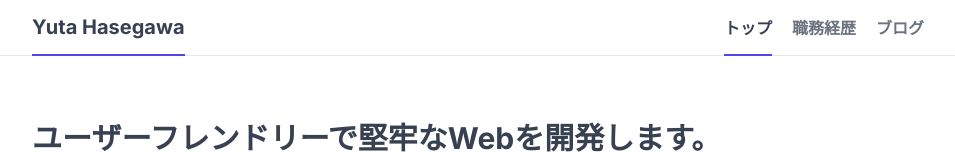
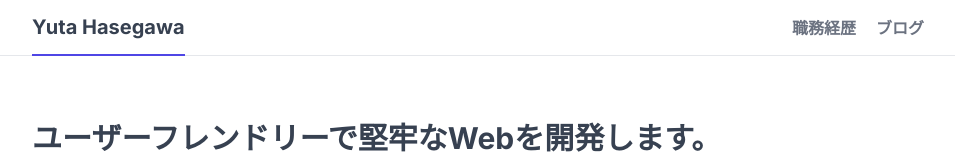
Before and after one commit to yha-1228/portfolio, a Next.js app: page / in a window 1280 px wide. Shown: the top 160 px of the page, without its empty margins (162-1117 px from the left). Built offline with nearby package versions, Linux system fonts and the light colour scheme.

Commit message:
fix(header): トップがnavに出る問題を修正

```diff
--- a/src/components/layout/header.tsx
+++ b/src/components/layout/header.tsx
@@ -22,7 +22,7 @@ export default function Header() {
 
           <ul className="flex space-x-5">
             {Object.values(routes)
-              .filter((route) => route.hierarchy === 1)
+              .filter((route) => route.href !== '/')
               .map((route) => (
                 <li key={`${route.href}`}>
                   <NavLink parentHeight={theme?.width?.[14]} href={route.href}>
```
